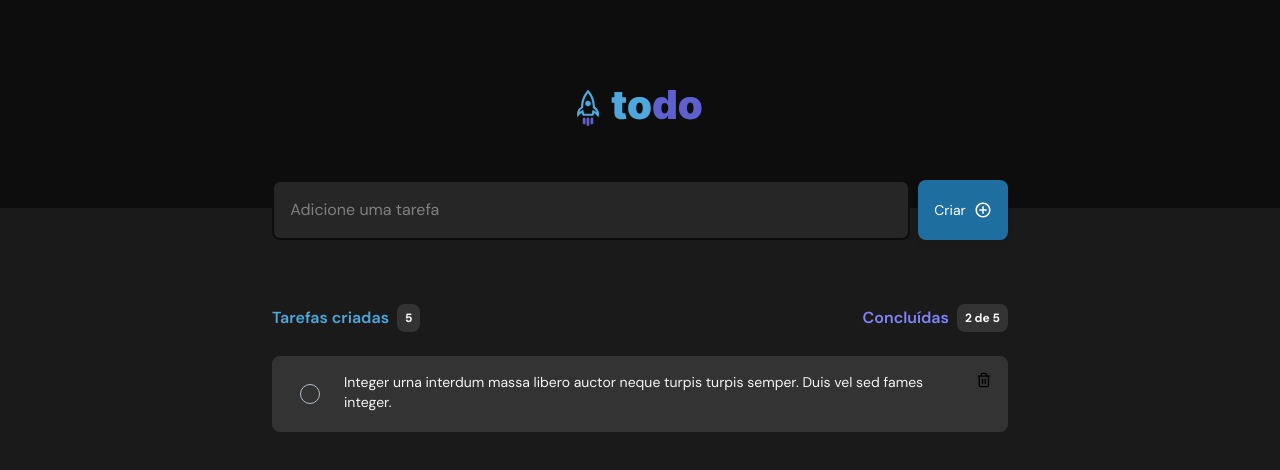
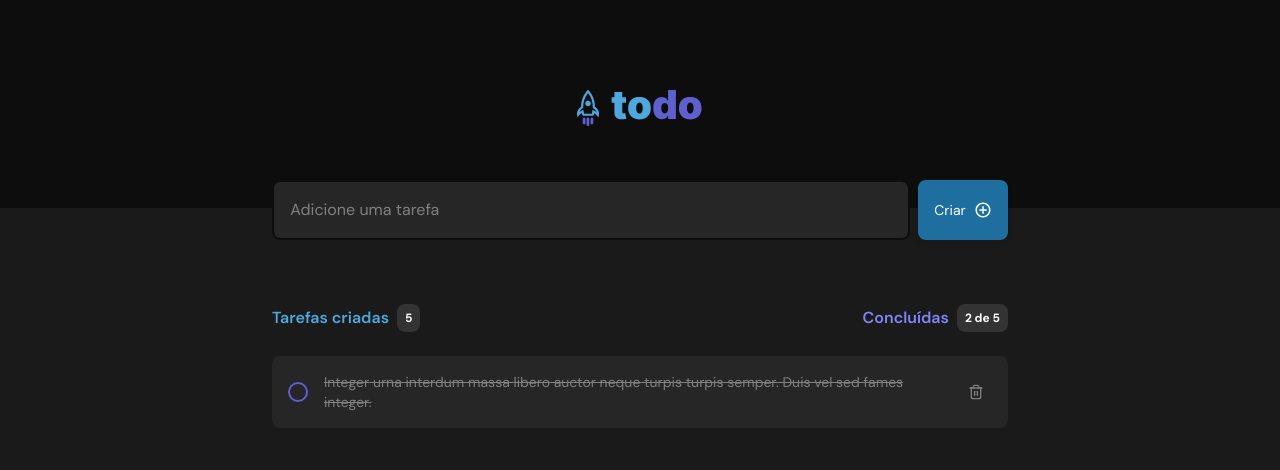
Before and after one commit to MtheusR/todolist-rocektseat-challenge, a React (Vite) app: page / in a window 1280 px wide. Shown: the top 470 px of the page. Built offline with nearby package versions, Linux system fonts and the light colour scheme.

Commit message:
feat: Task item

```diff
--- a/src/TaskItem.jsx
+++ b/src/TaskItem.jsx
@@ -1,18 +1,30 @@
-import { Checkbox } from '@material-tailwind/react';
+import { Checkbox, IconButton } from '@material-tailwind/react';
 import { LuTrash2 } from 'react-icons/lu';
 
 export function TaskItem() {
 	return (
 		<>
-			<div className="flex p-4 rounded-lg gap-3  bg-gray-400">
-				<Checkbox className="rounded-full" ripple={false} />
+			<div className="flex p-4 rounded-lg gap-4 items-center bg-gray-500">
+				<Checkbox
+					className="h-5 w-5 rounded-full border-2 checked:border-none border-purple-dark checked:bg-purple-dark hover:before:opacity-0 checked:hover:bg-purple hover:bg-opacity-20 hover:bg-blue-dark
+					"
+					containerProps={{
+						className: 'py-1 px-0',
+					}}
+					ripple={false}
+				/>
 
-				<p className="text-gray-100 text-sm">
+				<p className="text-gray-100 text-sm line-through text-gray-300">
 					Integer urna interdum massa libero auctor neque turpis turpis semper. Duis vel sed fames
 					integer.
 				</p>
 
-				<LuTrash2 />
+				<button
+					type="button"
+					className="m-0 hover:bg-gray-400 p-2 rounded-md text-gray-300 hover:text-danger transition-all duration-300 bg-transparent"
+				>
+					<LuTrash2 />
+				</button>
 			</div>
 		</>
 	);
```
